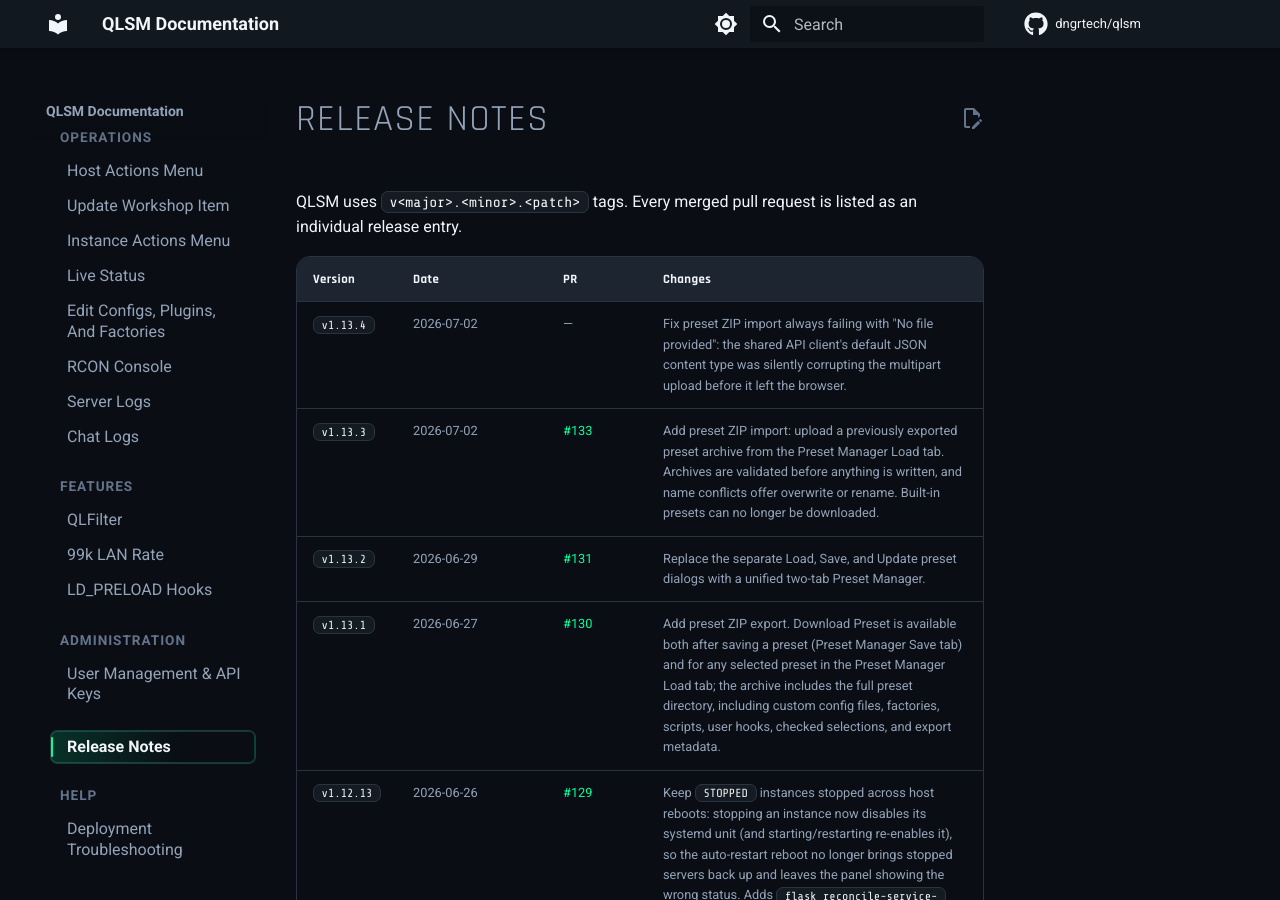
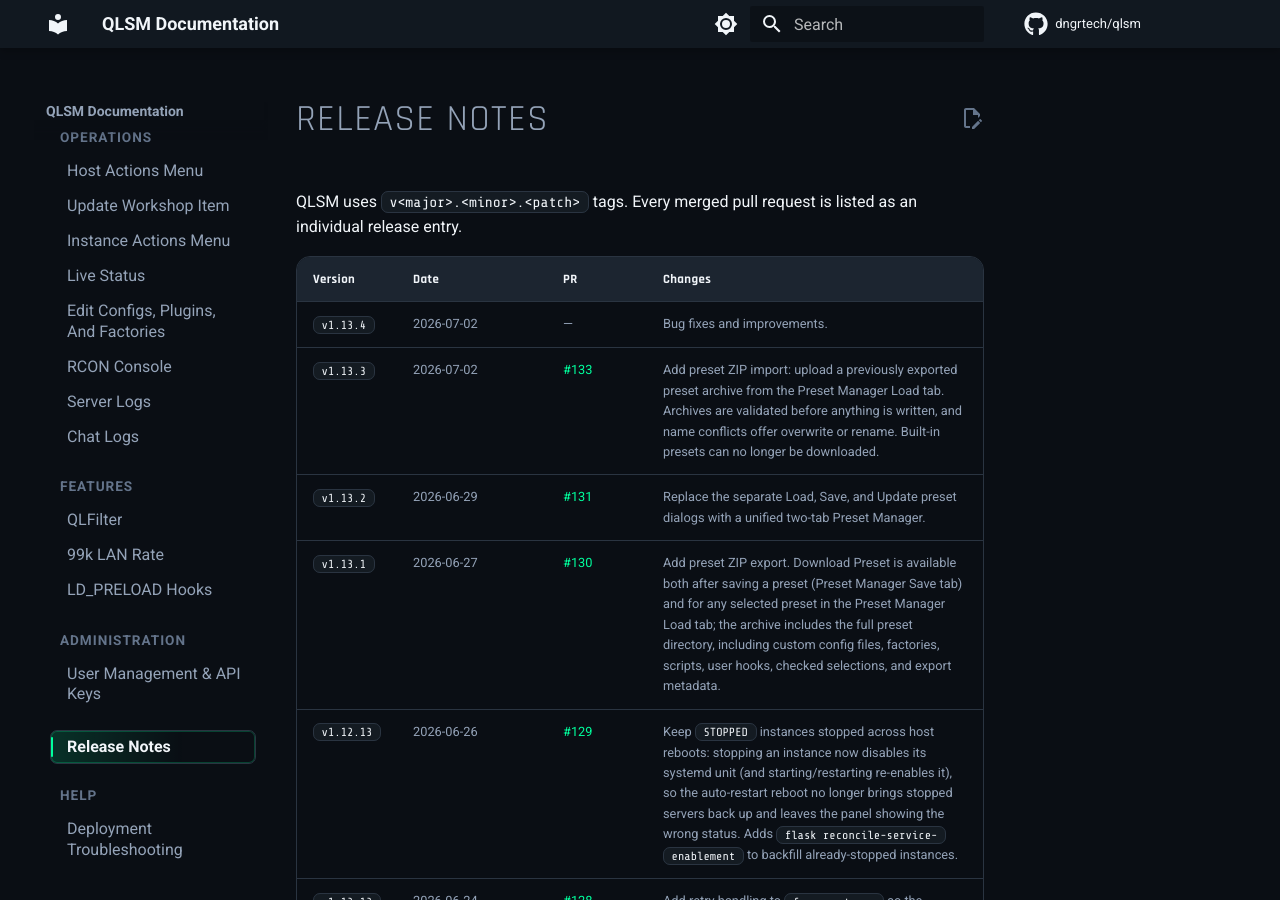
Before and after one commit to dngrtech/qlsm, an MkDocs documentation site: the page built from docs/user/releases.md, in a window 1280 px wide and 900 px high. Built offline with MkDocs 1.6.1 and Material for MkDocs 9.7.7, drawn with Linux system fonts in a browser that asks for light colours; comment, search, counter and statistics services are not loaded.

Commit message:
Use generic changelog wording for 1.13.4 release entry

```diff
--- a/docs/user/releases.md
+++ b/docs/user/releases.md
@@ -4,7 +4,7 @@
 
 | Version | Date | PR | Changes |
 | --- | --- | --- | --- |
-| `v1.13.4` | 2026-07-02 | — | Fix preset ZIP import always failing with "No file provided": the shared API client's default JSON content type was silently corrupting the multipart upload before it left the browser. |
+| `v1.13.4` | 2026-07-02 | — | Bug fixes and improvements. |
 | `v1.13.3` | 2026-07-02 | [#133](https://github.com/dngrtech/qlsm/pull/133) | Add preset ZIP import: upload a previously exported preset archive from the Preset Manager Load tab. Archives are validated before anything is written, and name conflicts offer overwrite or rename. Built-in presets can no longer be downloaded. |
 | `v1.13.2` | 2026-06-29 | [#131](https://github.com/dngrtech/qlsm/pull/131) | Replace the separate Load, Save, and Update preset dialogs with a unified two-tab Preset Manager. |
 | `v1.13.1` | 2026-06-27 | [#130](https://github.com/dngrtech/qlsm/pull/130) | Add preset ZIP export. Download Preset is available both after saving a preset (Preset Manager Save tab) and for any selected preset in the Preset Manager Load tab; the archive includes the full preset directory, including custom config files, factories, scripts, user hooks, checked selections, and export metadata. |
```
